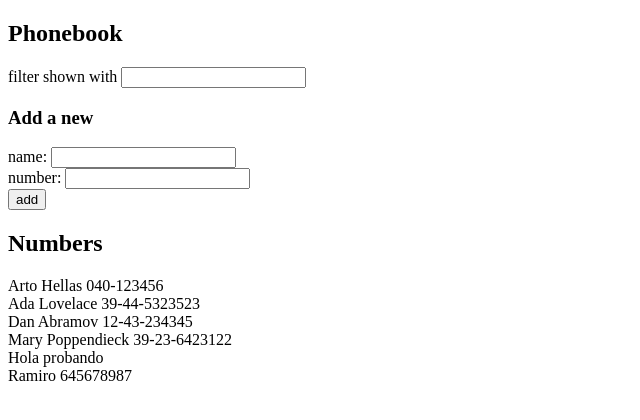
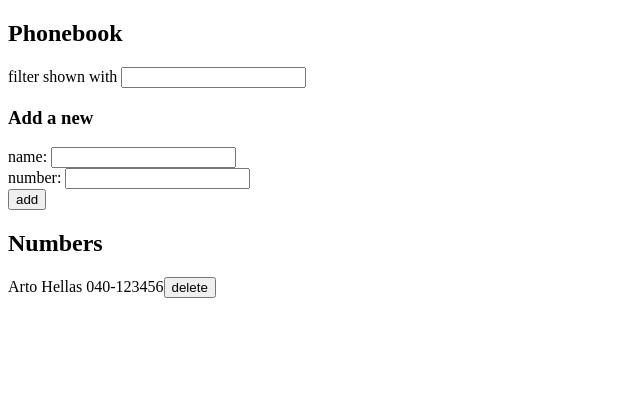
Before and after one commit to ramirolc02/FullStackOpen, a React (Create React App) app in the folder part2/phonebook/: page / in a window 1280 px wide. Shown: the top 420 px of the page, without its empty margins (0-640 px from the left). Built offline with nearby package versions, Linux system fonts and the light colour scheme; data requests are answered from the project's data file.

Commit message:
step9 done

```diff
--- a/part2/phonebook/db.json
+++ b/part2/phonebook/db.json
@@ -4,31 +4,6 @@
       "name": "Arto Hellas",
       "number": "040-123456",
       "id": 1
-    },
-    {
-      "name": "Ada Lovelace",
-      "number": "39-44-5323523",
-      "id": 2
-    },
-    {
-      "name": "Dan Abramov",
-      "number": "12-43-234345",
-      "id": 3
-    },
-    {
-      "name": "Mary Poppendieck",
-      "number": "39-23-6423122",
-      "id": 4
-    },
-    {
-      "name": "Hola",
-      "number": "probando",
-      "id": 5
-    },
-    {
-      "name": "Ramiro",
-      "number": "645678987",
-      "id": 6
     }
   ]
 }
--- a/part2/phonebook/src/App.js
+++ b/part2/phonebook/src/App.js
@@ -54,6 +54,18 @@ const App = () => {
     setNewFilter(event.target.value)
  }
 
+ const handleDelete = (personsCopy) => {
+  const popup = `Delete ${personsCopy.name} ?`
+  const confirm = window.confirm(popup)
+  if(confirm){
+  personService
+      .deletePerson(personsCopy.id)
+      .then(returnedPerson => {
+        setPersons(returnedPerson)
+      })
+    }
+ }
+
  const personsCopy = persons.filter(person => person.name.toLowerCase().includes(filter.toLowerCase()))
 
   return (
@@ -64,7 +76,7 @@ const App = () => {
       <PersonForm addPerson={addPerson} handlePersonChange={handlePersonChange}
       handleNumberChange={handleNumberChange} newName={newName} newNumber={newNumber} />
       <h2>Numbers</h2>
-      <Persons personsCopy={personsCopy}/>
+      <Persons personsCopy={personsCopy} handleDelete={handleDelete}/>
     </div>
   )
 }
--- a/part2/phonebook/src/components/Persons.js
+++ b/part2/phonebook/src/components/Persons.js
@@ -1,9 +1,10 @@
 import React from 'react'
 
-const Persons = ({personsCopy}) =>
+const Persons = ({personsCopy, handleDelete}) =>
     (
         <div>
-        {personsCopy.map(person => <div key={person.name}> {person.name} {person.number} </div> )}
+        {personsCopy.map(person => <div key={person.name}> {person.name} {person.number}
+        <button onClick={() => handleDelete(person)}> delete </button> </div> )}
        </div>
     )
 
--- a/part2/phonebook/src/services/persons.js
+++ b/part2/phonebook/src/services/persons.js
@@ -11,9 +11,14 @@ const create = newObject => {
   return request.then(response => response.data)
 }
 
+const deletePerson = (id)=>{
+   axios.delete(`${baseUrl}/${id}`)
+   return getAll()
+}
+
 /*const update = (id, newObject) => {
   const request = axios.put(`${baseUrl}/${id}`, newObject)
   return request.then(response => response.data)
 }*/
 
-export default { getAll, create }
+export default { getAll, create, deletePerson }
```
